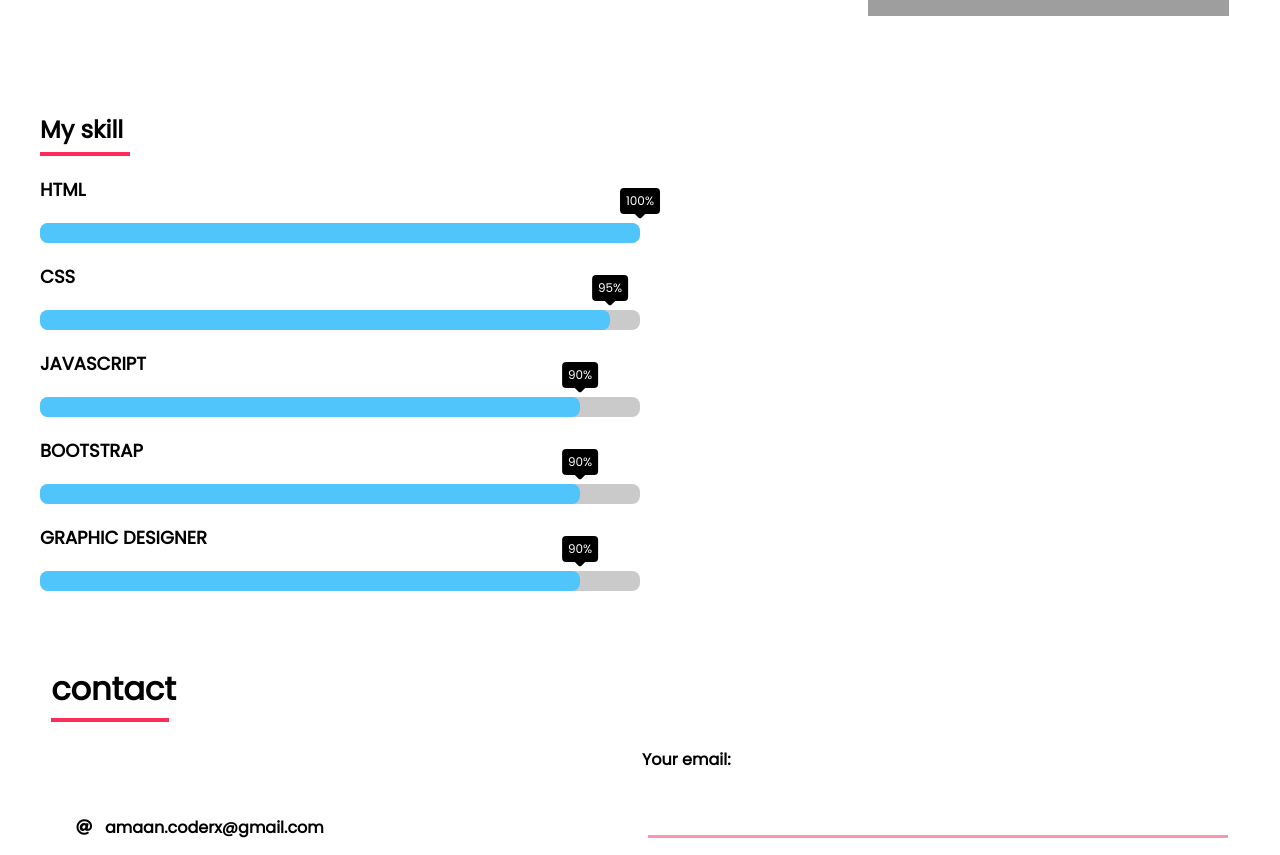
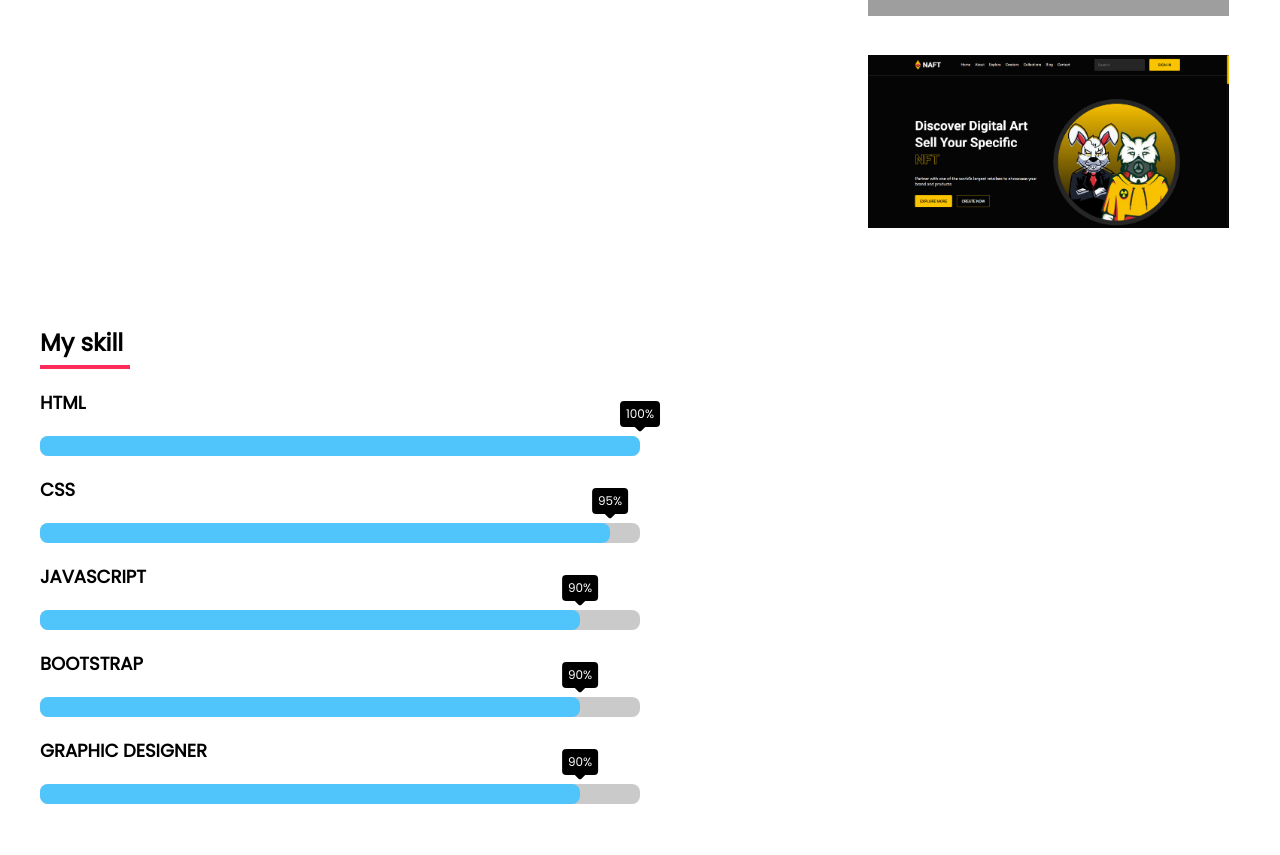
Before and after one commit to amaancoderx/portfolio, a plain HTML site: page index.html in a window 1280 px wide. Shown: the part 2532-3387 px from the top of the page. Drawn offline with nearby package versions, Linux system fonts and the light colour scheme; grey boxes are pictures that could not be loaded.

Commit message:
Update index.html

```diff
--- a/index.html
+++ b/index.html
@@ -74,7 +74,7 @@
             <img onclick="magnify($(this).attr('src'))" src="images/portfolio6.png">
             <img onclick="magnify($(this).attr('src'))" src="images/portfolio8.png">
             <img onclick="magnify($(this).attr('src'))" src="images/Screenshot_363.png">
-
+            <img onclick="magnify($(this).attr('src'))" src="images/Screenshot_364.png">
         </div>
     </div>
     <div id="skill">
```
